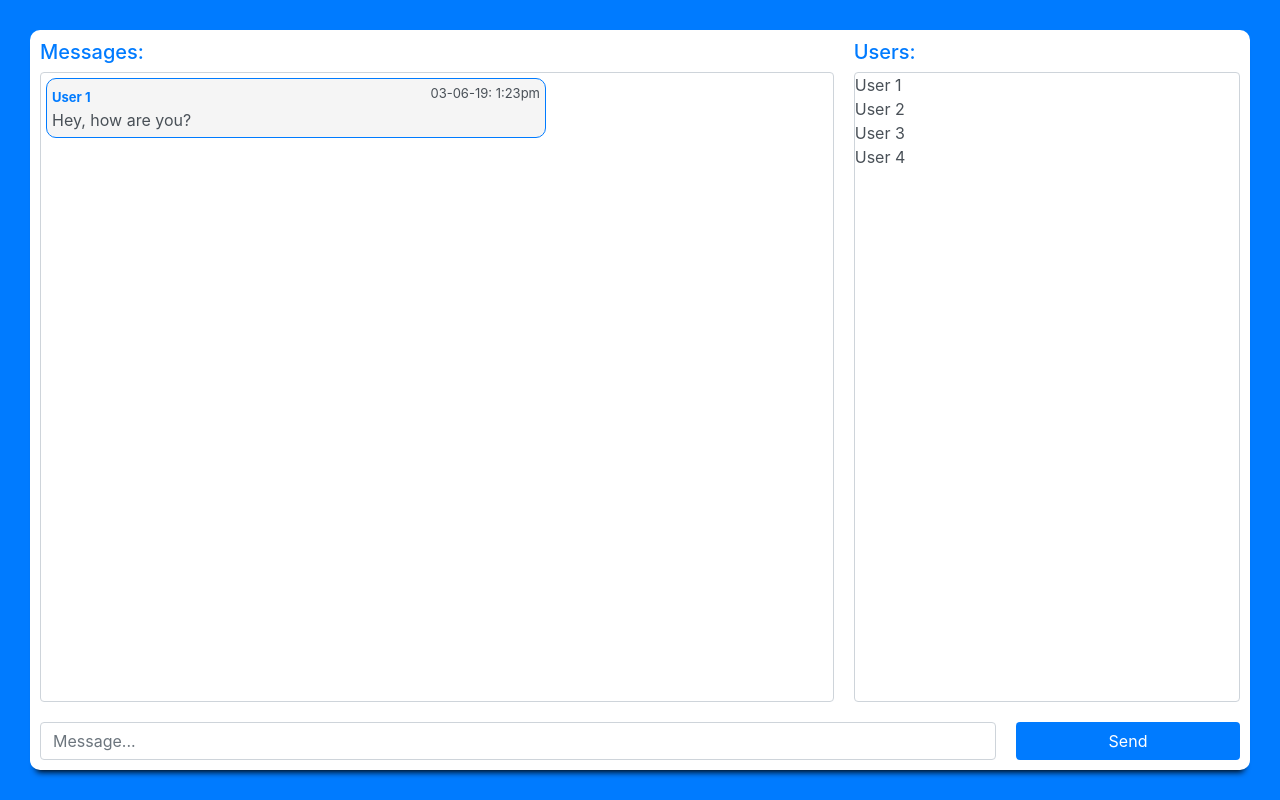
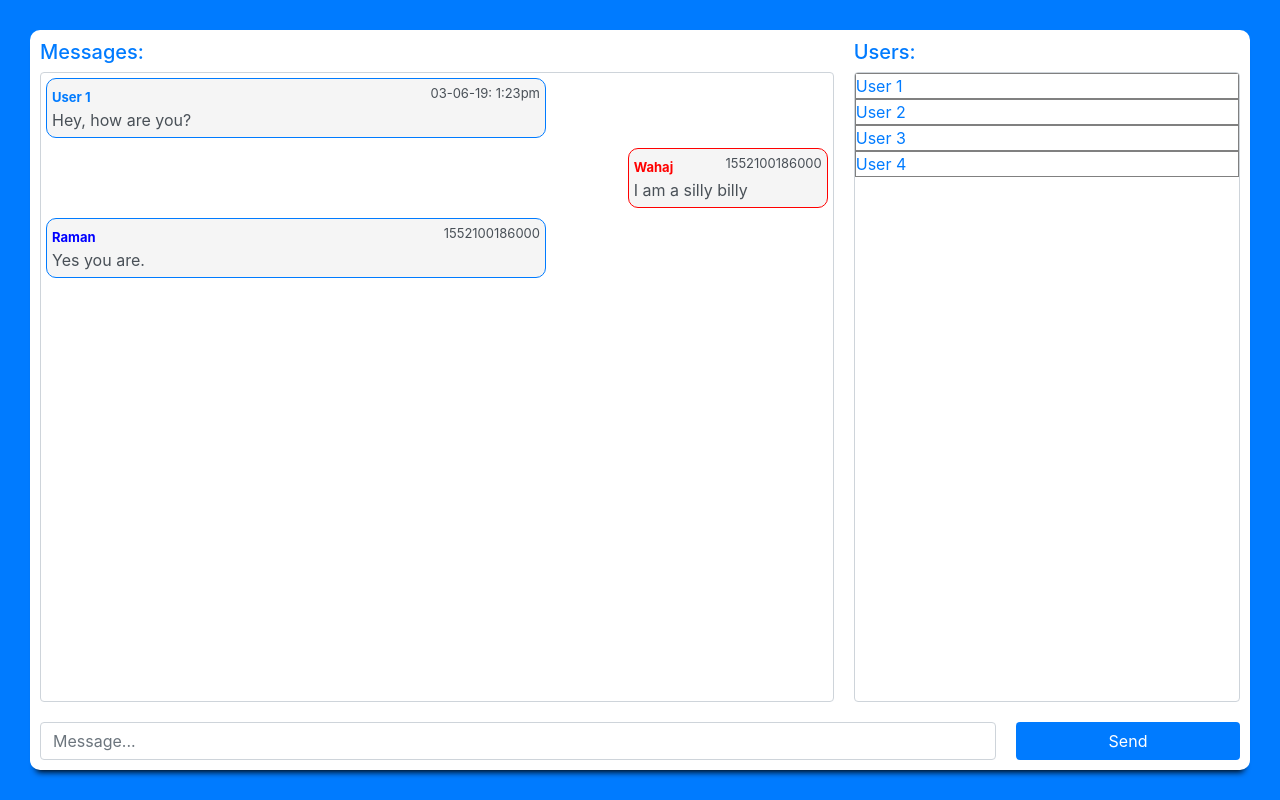
Before and after one commit to RamanSSidhu/simpleChatRoom, a plain HTML site: page index.html in a window 1280 px wide. Drawn offline with nearby package versions, Linux system fonts and the light colour scheme.

Commit message:
Initial js code

```diff
--- /dev/null
+++ b/chat.js
@@ -0,0 +1,42 @@
+/*
+Name: Ramanpreet Sidhu
+Assignment: 3 - Simple Chat Room
+Student ID: 30011040
+Tutorial Section: B02
+ */
+let currentUser = "Raman";
+
+function renderUserList (userList) {
+    let unorderedUserList = $(`#users-list`);
+
+    $.each(userList, (index, value) => {
+        unorderedUserList.append(`<li class="single-user" style="color: ${value.color}">${value.name}</li>`);
+    });
+}
+
+function renderMessageList (messageList) {
+    let unorderedMessageList = $(`#messages-list`);
+
+    $.each(messageList, (index, value) => {
+        let alignFormat = (value.username !== currentUser) ? `style= "align-self: flex-end; border-color: ${value.color};"` : null;
+
+        unorderedMessageList.append(`
+                <li class="single-message" ${alignFormat}>
+                    <div class="message-details-container">
+                        <span class="in-message-user-name" style="color: ${value.color}">${value.username}</span>
+                        <span class="in-message-date">${value.timestamp}</span>
+                    </div>
+                    <div class="message-contents-container">
+                        <span class="message-contents">${value.message}</span>
+                    </div>
+                </li>`);
+    })
+}
+
+$(document).ready(() => {
+
+    let users = [{username: "Wahaj", color: "red", timestamp: Date.now(), message: "I am a silly billy"},
+        {username: "Raman", color: "blue", timestamp: Date.now(), message: "Yes you are."}];
+    renderMessageList(users);
+
+});
--- a/index.html
+++ b/index.html
@@ -16,6 +16,7 @@
     <script src="https://stackpath.bootstrapcdn.com/bootstrap/4.2.1/js/bootstrap.min.js"
             integrity="sha384-B0UglyR+jN6CkvvICOB2joaf5I4l3gm9GU6Hc1og6Ls7i6U/mkkaduKaBhlAXv9k"
             crossorigin="anonymous"></script>
+    <script src="chat.js"></script>
 
     <!-- Additional Styling -->
     <link rel="stylesheet" href="stylesheet/style.css" type="text/css">
@@ -29,7 +30,7 @@
     <div class="upper-row">
         <div class="messages-container">
             <h5 class="section-header"> Messages: </h5>
-            <ul class="form-control messages-section">
+            <ul id="messages-list" class="form-control messages-section">
                 <li class="single-message">
                     <div class="message-details-container">
                         <span class="in-message-user-name">User 1</span>
@@ -43,11 +44,11 @@
         </div>
         <div class="users-container">
             <h5 class="section-header">Users: </h5>
-            <ul class="form-control users-section">
-                <li>User 1</li>
-                <li>User 2</li>
-                <li>User 3</li>
-                <li>User 4</li>
+            <ul id="users-list" class="form-control users-section">
+                <li class="single-user">User 1</li>
+                <li class="single-user">User 2</li>
+                <li class="single-user">User 3</li>
+                <li class="single-user">User 4</li>
             </ul>
         </div>
     </div>
```
